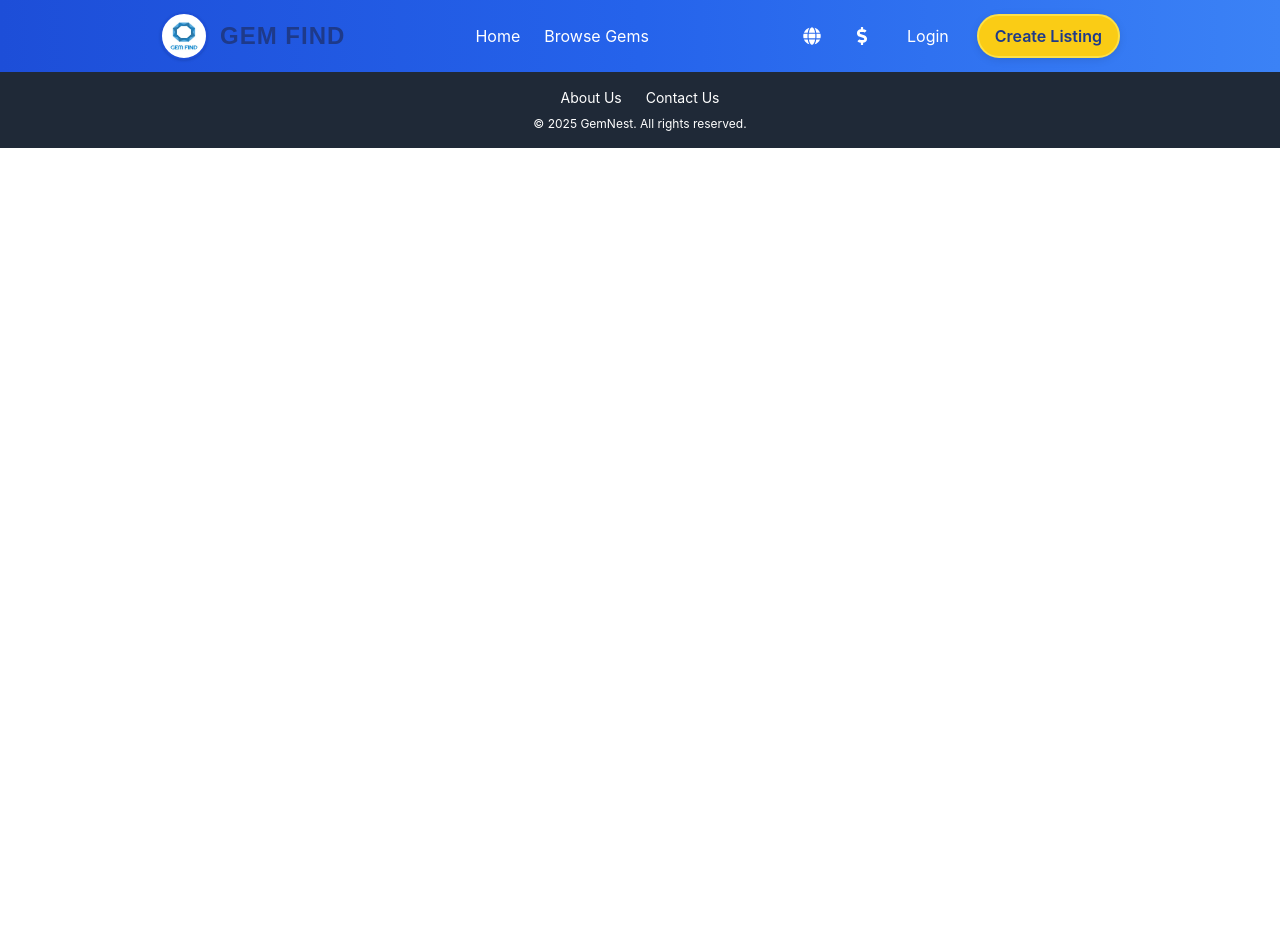
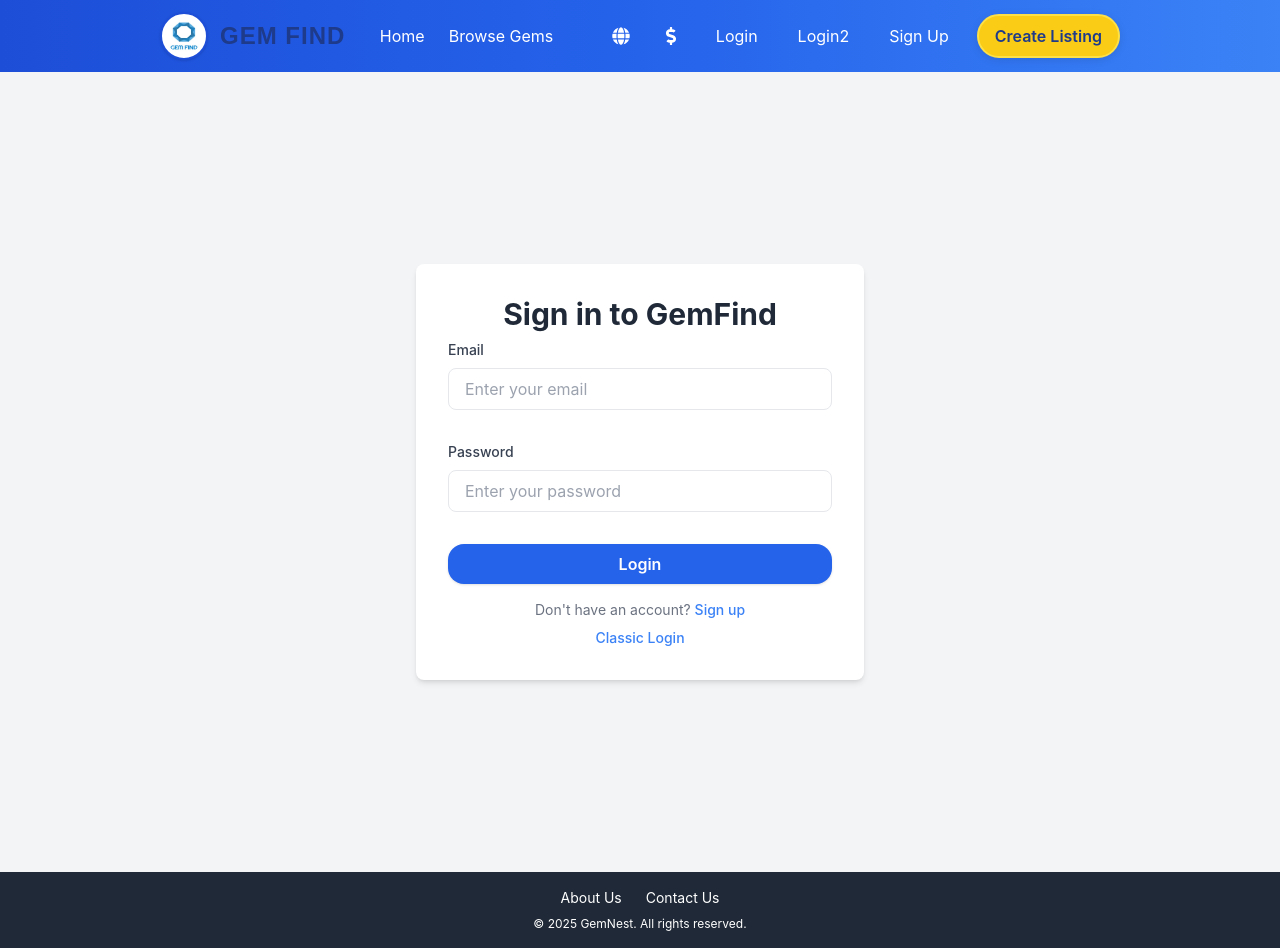
Before and after one commit to jumlymsm/gemapp, a React (Create React App) app: page /login2 in a window 1280 px wide. Before the commit the page ends 800 px from the top, so only its background shows below. Built offline with nearby package versions, Linux system fonts and the light colour scheme.

Commit message:
Add custom Cognito login2/signup2 pages and update header navigation

```diff
--- a/src/App.js
+++ b/src/App.js
@@ -8,6 +8,8 @@ import Footer from "./Footer";
 import Listing from "./Listing";
 import Payment from "./payment";
 import AdminDashboard from "./admin";
+import Login2 from "./Login2";
+import Signup2 from "./Signup2";
 
 function App() {
   return (
@@ -17,6 +19,8 @@ function App() {
         <Routes>
           <Route path="/" element={<HomePage />} />
           <Route path="/login" element={<LoginPage />} />
+          <Route path="/login2" element={<Login2 />} />
+          <Route path="/signup2" element={<Signup2 />} />
           <Route path="/create-listing" element={<CreateListing />} />
           <Route path="/listing" element={<Listing />} />
           <Route path="/payment" element={<Payment />} />
--- a/src/Header.js
+++ b/src/Header.js
@@ -76,6 +76,8 @@ const Header = () => {
           ) : (
             <>
               <a href="/login" className="px-3 py-1 rounded hover:bg-blue-800 transition">Login</a>
+              <a href="/login2" className="px-3 py-1 rounded hover:bg-blue-800 transition">Login2</a>
+              <a href="/signup2" className="px-3 py-1 rounded hover:bg-blue-800 transition">Sign Up</a>
             </>
           )}
           {/* Create Listing Button */}
@@ -144,6 +146,8 @@ const Header = () => {
             ) : (
               <>
                 <a href="/login" className="px-3 py-2 rounded hover:bg-blue-800 transition">Login</a>
+                <a href="/login2" className="px-3 py-2 rounded hover:bg-blue-800 transition">Login2</a>
+                <a href="/signup2" className="px-3 py-2 rounded hover:bg-blue-800 transition">Sign Up</a>
               </>
             )}
           </div>
--- /dev/null
+++ b/src/Login2.js
@@ -0,0 +1,77 @@
+import React, { useState } from "react";
+import { Auth } from "aws-amplify";
+import { useNavigate } from "react-router-dom";
+
+export default function Login2() {
+  const [email, setEmail] = useState("");
+  const [password, setPassword] = useState("");
+  const [error, setError] = useState("");
+  const [loading, setLoading] = useState(false);
+  const navigate = useNavigate();
+
+  // Handle login form submission
+  const handleLogin = async (e) => {
+    e.preventDefault();
+    setLoading(true);
+    setError("");
+    try {
+      await Auth.signIn(email, password);
+      // Redirect to homepage after successful login
+      navigate("/");
+    } catch (err) {
+      setError(err.message || "Login failed.");
+    }
+    setLoading(false);
+  };
+
+  return (
+    <div className="flex items-center justify-center min-h-screen bg-gray-100">
+      <div className="bg-white shadow-md rounded-lg p-8 w-full max-w-md">
+        <h2 className="text-3xl font-bold mb-2 text-gray-800 text-center">Sign in to GemFind</h2>
+        <form className="w-full flex flex-col gap-4" onSubmit={handleLogin}>
+          {error && <div className="text-red-500 text-sm text-center">{error}</div>}
+          <div className="mb-4">
+            <label htmlFor="email" className="block text-sm font-medium text-gray-700 mb-2">Email</label>
+            <input
+              type="email"
+              id="email"
+              placeholder="Enter your email"
+              className="w-full px-4 py-2 border rounded-lg focus:outline-none focus:ring-2 focus:ring-blue-500"
+              value={email}
+              onChange={(e) => setEmail(e.target.value)}
+              autoComplete="email"
+              required
+            />
+          </div>
+          <div className="mb-4">
+            <label htmlFor="password" className="block text-sm font-medium text-gray-700 mb-2">Password</label>
+            <input
+              type="password"
+              id="password"
+              placeholder="Enter your password"
+              className="w-full px-4 py-2 border rounded-lg focus:outline-none focus:ring-2 focus:ring-blue-500"
+              value={password}
+              onChange={(e) => setPassword(e.target.value)}
+              autoComplete="current-password"
+              required
+            />
+          </div>
+          <button
+            type="submit"
+            className="min-w-[110px] px-4 bg-blue-600 hover:bg-blue-700 text-white font-semibold py-2 rounded-2xl text-base shadow transition-colors"
+            disabled={loading}
+          >
+            {loading ? "Logging in..." : "Login"}
+          </button>
+        </form>
+        <div className="text-gray-500 text-sm text-center mt-4">
+          Don't have an account?{' '}
+          <a href="/signup2" className="text-blue-500 hover:underline font-medium">Sign up</a>
+        </div>
+        <div className="text-gray-500 text-sm text-center mt-2">
+          <a href="/login" className="text-blue-500 hover:underline font-medium">Classic Login</a>
+        </div>
+      </div>
+    </div>
+  );
+}
--- /dev/null
+++ b/src/Signup2.js
@@ -0,0 +1,101 @@
+import React, { useState } from "react";
+import { Auth } from "aws-amplify";
+import { useNavigate, Link } from "react-router-dom";
+
+const countryOptions = [
+  "New Zealand", "Australia", "United States", "United Kingdom", "India", "Singapore"
+  // ... add more countries as needed
+];
+
+export default function Signup2() {
+  const [email, setEmail] = useState("");
+  const [password, setPassword] = useState("");
+  const [city, setCity] = useState("");
+  const [country, setCountry] = useState(countryOptions[0]);
+  const [error, setError] = useState("");
+  const [loading, setLoading] = useState(false);
+  const [confirmationSent, setConfirmationSent] = useState(false);
+  const [code, setCode] = useState("");
+  const navigate = useNavigate();
+
+  const handleSignUp = async (e) => {
+    e.preventDefault();
+    setError("");
+    setLoading(true);
+    try {
+      await Auth.signUp({
+        username: email,
+        password,
+        attributes: {
+          email,
+          "custom:city": city,
+          "custom:country": country
+        }
+      });
+      setConfirmationSent(true);
+    } catch (err) {
+      setError(err.message || "Sign up failed.");
+    }
+    setLoading(false);
+  };
+
+  const handleConfirm = async (e) => {
+    e.preventDefault();
+    setError("");
+    setLoading(true);
+    try {
+      await Auth.confirmSignUp(email, code);
+      navigate("/login2");
+    } catch (err) {
+      setError(err.message || "Confirmation failed.");
+    }
+    setLoading(false);
+  };
+
+  return (
+    <div style={{ maxWidth: 400, margin: "2rem auto", padding: 24, border: "1px solid #eee", borderRadius: 8 }}>
+      <h2 style={{ textAlign: "center" }}>Sign Up</h2>
+      {error && <div style={{ color: "red", marginBottom: 8 }}>{error}</div>}
+      {!confirmationSent ? (
+        <form onSubmit={handleSignUp}>
+          <div>
+            <label>Email</label>
+            <input type="email" value={email} onChange={e => setEmail(e.target.value)} required style={{ width: "100%" }} />
+          </div>
+          <div>
+            <label>Password</label>
+            <input type="password" value={password} onChange={e => setPassword(e.target.value)} required style={{ width: "100%" }} />
+          </div>
+          <div>
+            <label>City</label>
+            <input type="text" value={city} onChange={e => setCity(e.target.value)} required style={{ width: "100%" }} />
+          </div>
+          <div>
+            <label>Country</label>
+            <select value={country} onChange={e => setCountry(e.target.value)} required style={{ width: "100%" }}>
+              {countryOptions.map(c => (
+                <option key={c} value={c}>{c}</option>
+              ))}
+            </select>
+          </div>
+          <button type="submit" disabled={loading} style={{ width: "100%", marginTop: 16 }}>
+            {loading ? "Signing up..." : "Sign Up"}
+          </button>
+          <div style={{ marginTop: 12, textAlign: "center" }}>
+            Already have an account? <Link to="/login2">Login</Link>
+          </div>
+        </form>
+      ) : (
+        <form onSubmit={handleConfirm}>
+          <div>
+            <label>Confirmation Code</label>
+            <input type="text" value={code} onChange={e => setCode(e.target.value)} required style={{ width: "100%" }} />
+          </div>
+          <button type="submit" disabled={loading} style={{ width: "100%", marginTop: 16 }}>
+            {loading ? "Confirming..." : "Confirm Account"}
+          </button>
+        </form>
+      )}
+    </div>
+  );
+}
```
